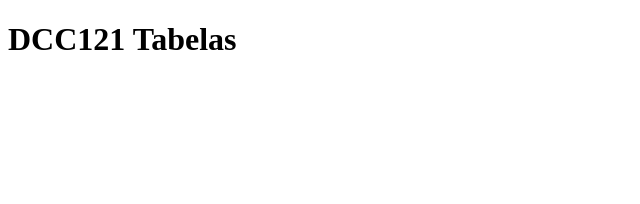
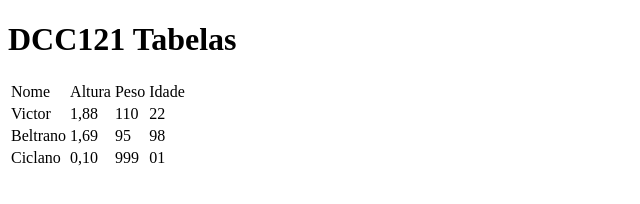
Before and after one commit to ufjf-dcc121/ufjf-dcc121-2022-1-atv2-Schhiavo, a plain HTML site: page tabela.html in a window 1280 px wide. Shown: the whole page, without its empty margins (0-640 px from the left). Drawn offline with Linux system fonts and the light colour scheme.

Commit message:
Adiciona dados na tabela

```diff
--- a/tabela.html
+++ b/tabela.html
@@ -1,11 +1,36 @@
 <!DOCTYPE html>
 <html lang="en">
-<head>
-    <meta charset="UTF-8">
+  <head>
+    <meta charset="UTF-8" />
     <title>DCC121 Tabelas</title>
-</head>
-<body>
+  </head>
+  <body>
     <h1>DCC121 Tabelas</h1>
-
-</body>
+    <table>
+      <tr>
+        <td>Nome</td>
+        <td>Altura</td>
+        <td>Peso</td>
+        <td>Idade</td>
+      </tr>
+      <tr>
+        <td>Victor</td>
+        <td>1,88</td>
+        <td>110</td>
+        <td>22</td>
+      </tr>
+      <tr>
+        <td>Beltrano</td>
+        <td>1,69</td>
+        <td>95</td>
+        <td>98</td>
+      </tr>
+      <tr>
+        <td>Ciclano</td>
+        <td>0,10</td>
+        <td>999</td>
+        <td>01</td>
+      </tr>
+    </table>
+  </body>
 </html>
```
